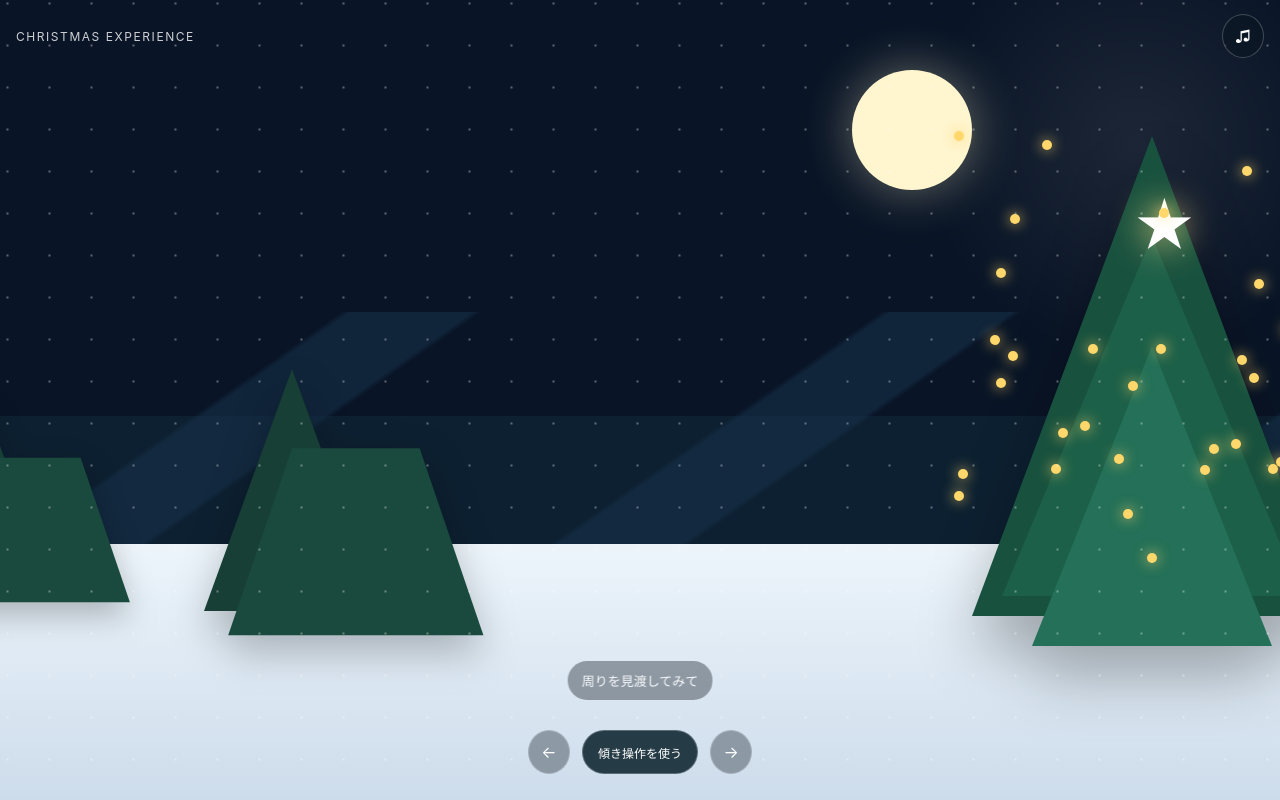
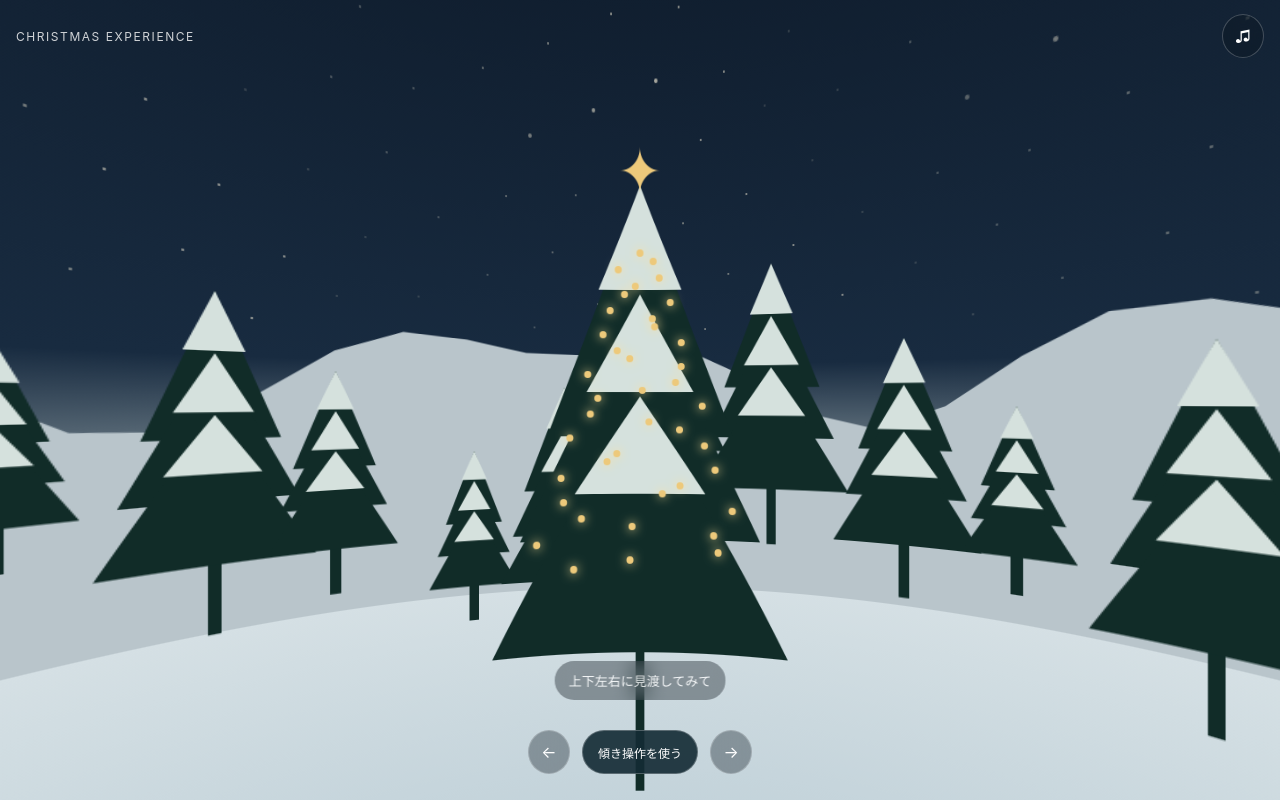
Before and after one commit to aomamekuru0529-boop/kurumi-project, a website with bundled scripts: page index.html in a window 1280 px wide. Both pictures are taken after a click on the button "体験をはじめる". Built offline with nearby package versions, Linux system fonts and the light colour scheme.

Commit message:
Replace flat panorama with gyro-enabled spherical virtual tour

```diff
--- a/app.js
+++ b/app.js
@@ -1,3 +1,4 @@
+import { Tour } from './tour.js';
 import { config } from './config.js';
 import { types, questions, resultIndex, shareUrl } from './experience.js';
 import { fairySvg } from './fairy.js';
@@ -32,25 +33,33 @@ async function toggleSound(){try{await music.setEnabled(!music.enabled);}catch{t
 for(const id of ['#soundBtn','#soundBtn2','#soundBtn3'])$(id).onclick=toggleSound;
 document.addEventListener('visibilitychange',()=>{if(document.hidden)music.stop();else if(music.enabled)void music.setEnabled(true).catch(()=>{music.enabled=false;syncSound()});});
 
-const viewport=$('#viewport'),world=$('#world'),orb=$('#fairyOrb');
-function maxPan(){return Math.max(0,world.offsetWidth-viewport.clientWidth);}
-function setView(x){state.view=Math.max(0,Math.min(maxPan(),x));world.style.transform=`translateX(${-state.view}px)`;checkFairy();}
-function initialPan(){
-  orb.style.left='';const width=viewport.clientWidth,left=Math.max(orb.offsetLeft,width+80);orb.style.left=`${left}px`;world.style.minWidth=`${left+width}px`;
-  const center=width<=760?1460:1680;setView(Math.min(Math.max(0,center-width/2),left-width-80));state.gyroBase=null;
-}
+const viewport=$('#viewport'),orb=$('#fairyOrb');
+const tour=new Tour(viewport,orb,()=>checkFairy());
+function viewScale(){return 2*Math.atan(viewport.clientWidth/viewport.clientHeight*.7);}
+function setView(x){state.view=x;tour.set(x/viewport.clientWidth*viewScale());}
+function initialPan(){state.view=0;tour.set(0,0);state.gyroBase=null;}
 function checkFairy(){
   if(state.phase!=='world'||state.found)return;
   const r=orb.getBoundingClientRect(),width=viewport.clientWidth;
-  if(r.right>width*.15&&r.left<width*.85){state.found=true;orb.tabIndex=0;$('#fairySpeech').textContent='あ、見つけてくれた！ 待ってたよ！';for(const id of ['#fairySpeech','#tapLabel','#tapRing'])$(id).style.display='block';$('.hint').textContent='妖精をタップしてみて';announce('妖精を見つけました。妖精をタップして工房へ進みましょう。');}
+  if(orb.style.visibility==='visible'&&r.right>width*.15&&r.left<width*.85&&r.top>80&&r.bottom<viewport.clientHeight-120){state.found=true;orb.tabIndex=0;$('#fairySpeech').textContent='あ、見つけてくれた！ 待ってたよ！';for(const id of ['#fairySpeech','#tapLabel','#tapRing'])$(id).style.display='block';$('.hint').textContent='妖精をタップしてみて';announce('妖精を見つけました。妖精をタップして工房へ進みましょう。');}
 }
-viewport.addEventListener('pointerdown',e=>{if(state.traveling||state.phase!=='world'||e.target.closest('#fairyOrb'))return;state.drag={x:e.clientX,view:state.view};viewport.setPointerCapture(e.pointerId);});
-viewport.addEventListener('pointermove',e=>{if(state.drag)setView(state.drag.view+(state.drag.x-e.clientX)*1.15);});
+viewport.addEventListener('pointerdown',e=>{if(state.traveling||state.phase!=='world'||e.target.closest('#fairyOrb'))return;state.drag={x:e.clientX,y:e.clientY,view:state.view,pitch:tour.pitch};viewport.setPointerCapture(e.pointerId);});
+viewport.addEventListener('pointermove',e=>{if(state.drag){state.view=state.drag.view+(state.drag.x-e.clientX)*1.15;tour.set(state.view/viewport.clientWidth*viewScale(),state.drag.pitch+(e.clientY-state.drag.y)/viewport.clientHeight*1.4);}});
 for(const event of ['pointerup','pointercancel','lostpointercapture'])viewport.addEventListener(event,()=>{state.drag=null;state.gyroBase=null;});
 function pan(amount){if(state.phase==='world'&&!state.traveling){setView(state.view+amount);state.gyroBase=null;}}
 $('#lookLeft').onclick=()=>pan(-viewport.clientWidth*.55);$('#lookRight').onclick=()=>pan(viewport.clientWidth*.55);
-viewport.addEventListener('keydown',e=>{if(e.key==='ArrowRight'||e.key==='ArrowLeft'){e.preventDefault();pan((e.key==='ArrowRight'?1:-1)*viewport.clientWidth*.3);}});
-function onOrientation(e){if(!state.gyro||state.phase!=='world'||state.traveling||state.drag||typeof e.gamma!=='number')return;if(state.gyroBase===null){state.gyroBase=e.gamma;state.gyroView=state.view;}setView(state.gyroView+(e.gamma-state.gyroBase)*18);}
+viewport.addEventListener('keydown',e=>{if(['ArrowRight','ArrowLeft','ArrowUp','ArrowDown'].includes(e.key)){e.preventDefault();if(e.key==='ArrowRight'||e.key==='ArrowLeft')pan((e.key==='ArrowRight'?1:-1)*viewport.clientWidth*.3);else{tour.set(tour.yaw,tour.pitch+(e.key==='ArrowUp'?1:-1)*.22);state.gyroBase=null;}}});
+const angleDelta=(a,b)=>((a-b+540)%360)-180;
+function onOrientation(e){
+  if(!state.gyro||state.phase!=='world'||state.traveling||state.drag)return;
+  if(![e.alpha,e.beta,e.gamma].some(v=>typeof v==='number'&&Number.isFinite(v)))return;
+  const current={alpha:e.alpha??0,beta:e.beta??0,gamma:e.gamma??0};
+  if(state.gyroBase===null){state.gyroBase={...current,yaw:tour.yaw,pitch:tour.pitch};return;}
+  const base=state.gyroBase,screenAngle=(screen.orientation?.angle??window.orientation??0)*Math.PI/180;
+  const beta=angleDelta(current.beta,base.beta),gamma=angleDelta(current.gamma,base.gamma);
+  const yaw=base.yaw+(-angleDelta(current.alpha,base.alpha)+gamma*Math.cos(screenAngle)+beta*Math.sin(screenAngle))*Math.PI/180;
+  state.view=yaw/viewScale()*viewport.clientWidth;tour.set(yaw,base.pitch+(beta*Math.cos(screenAngle)-gamma*Math.sin(screenAngle))*Math.PI/180);
+}
 window.addEventListener('deviceorientation',onOrientation);
 $('#gyroBtn').onclick=async()=>{
   if(state.gyro){state.gyro=false;}else{
@@ -58,10 +67,10 @@ $('#gyroBtn').onclick=async()=>{
   }
   $('#gyroBtn').setAttribute('aria-pressed',String(state.gyro));$('#gyroBtn').textContent=state.gyro?'傾き操作：オン':'傾き操作を使う';
 };
-$('#startBtn').onclick=()=>{show('worldScreen','world');initialPan();focus(viewport);announce('左右に見渡して妖精を探してください。');if($('#soundOptIn').checked)void toggleSound();};
+$('#startBtn').onclick=()=>{show('worldScreen','world');initialPan();focus(viewport);announce('上下左右に見渡して妖精を探してください。');if($('#soundOptIn').checked)void toggleSound();};
 function goToWorkshop(){
   if(!state.found||state.traveling||state.phase!=='world')return;state.traveling=true;$('#fairySpeech').textContent='じゃあ、ついてきて！';$('#tapLabel').style.display='none';$('#tapRing').style.display='none';
-  const start=state.view,target=Math.min(maxPan(),$('.workshop').offsetLeft-viewport.clientWidth*.6),t0=performance.now(),duration=reduced.matches?0:1700;
+  const start=state.view,target=viewport.clientWidth*2.2/viewScale(),t0=performance.now(),duration=reduced.matches?0:1700;
   function frame(t){if(state.phase!=='world')return;const p=duration?Math.min(1,(t-t0)/duration):1;setView(start+(target-start)*(1-(1-p)**3));if(p<1)requestAnimationFrame(frame);else later(()=>{state.traveling=false;show('workshopScreen','quiz');renderQuestion();},250);}
   requestAnimationFrame(frame);
 }
@@ -180,7 +189,8 @@ $('#shareBtn').onclick=()=>busy($('#shareBtn'),async()=>{
   else{try{await navigator.clipboard.writeText(url);downloadBlob(await getExport(),`christmas-fairy-${state.type.id}.png`);toast('カードを保存し、URLをコピーしました。');}catch{$('#shareUrl').value=url;$('#shareDialog').showModal();focus($('#shareUrl'));$('#shareUrl').select();}}
 });
 $('#closeShare').onclick=()=>$('#shareDialog').close();$('#downloadFallback').onclick=()=>$('#saveBtn').click();
-window.addEventListener('resize',()=>{if(state.phase==='world'&&!state.traveling){if(!state.found)initialPan();else setView(state.view);}});
+window.addEventListener('resize',()=>{state.view=tour.yaw/viewScale()*viewport.clientWidth;state.gyroBase=null;tour.render();});
+window.addEventListener('orientationchange',()=>{state.gyroBase=null;});
 for(let i=0;i<16;i++){const mote=document.createElement('i');mote.textContent=i%3?'✦':'✧';mote.style.setProperty('--mote-angle',`${i*360/16}deg`);mote.style.setProperty('--mote-delay',`${i*.19}s`);$('#thankYouMotes').append(mote);}
 for(let i=0;i<34;i++){const dot=document.createElement('i');dot.style.left=`${Math.random()*100}%`;dot.style.top=`${Math.random()*100}%`;$('.ornaments').append(dot);}
 show('intro','intro');syncSound();
--- a/index.html
+++ b/index.html
@@ -19,7 +19,7 @@
     <p class="lead"><span>小さなクリスマスの世界に、</span><span>あなたへのプレゼントを用意しました。</span></p>
     <div class="notice">
       <span class="pill">約3分の、小さな贈り物</span>
-      <span class="pill">指やマウスで見渡せます</span>
+      <span class="pill">360°の世界を見渡せます</span>
     </div>
     <label class="sound-choice"><input type="checkbox" id="soundOptIn" /> ベルの音楽と一緒に楽しむ</label>
     <button id="startBtn" class="primary">体験をはじめる</button>
@@ -30,7 +30,7 @@
 
 <section id="worldScreen" class="screen">
   <div class="topbar"><div class="brand">CHRISTMAS EXPERIENCE</div><button class="iconbtn" id="soundBtn">♪</button></div>
-  <div id="viewport" class="scene-viewport" tabindex="0" role="region" aria-label="クリスマスの世界。左右矢印キー、ドラッグ、左右ボタンで見渡せます">
+  <div id="viewport" class="scene-viewport" tabindex="0" role="region" aria-label="クリスマスの世界。上下左右の矢印キー、ドラッグ、ジャイロで360度見渡せます">
     <div id="world" class="world">
       <div class="moon"></div><div class="mountains"></div><div class="snowbank"></div>
       <div class="village"><div class="house"></div><div class="house"></div><div class="house"></div></div>
@@ -48,7 +48,7 @@
     </div>
   </div>
   <div class="world-controls"><button id="lookLeft" class="iconbtn" aria-label="左を見渡す">←</button><button id="gyroBtn" class="secondary" aria-pressed="false">傾き操作を使う</button><button id="lookRight" class="iconbtn" aria-label="右を見渡す">→</button></div>
-  <div class="hint">周りを見渡してみて</div>
+  <div class="hint">上下左右に見渡してみて</div>
 </section>
 
 <section id="workshopScreen" class="screen workshop-screen">
--- a/styles.css
+++ b/styles.css
@@ -1246,3 +1246,8 @@ body[data-phase="combined"] #combinedCard::before { display:none; }
 .final-card-preview { display:block;width:100%;height:auto;aspect-ratio:4/5;border-radius:18px; }
 #cardPreviewLoading { padding:60px 24px;color:#fff4df; }
 #cardTextFallback:not(.sr-only) { padding:32px;background:#f7f1e5; }
+
+/* Spherical tour uses a projected panorama and a camera-aligned fairy hotspot. */
+#world { display:none; }
+.tour-canvas { position:absolute;inset:0;width:100%;height:100%; }
+#viewport>.fairy-orb { position:absolute; }
--- /dev/null
+++ b/tour.js
@@ -0,0 +1,49 @@
+// Equirectangular panorama projected onto a sphere, with DOM hotspots in the same camera.
+export class Tour {
+  constructor(viewport,orb,onView){
+    this.viewport=viewport;this.orb=orb;this.yaw=0;this.pitch=0;this.onView=onView;
+    this.canvas=document.createElement('canvas');this.canvas.className='tour-canvas';this.canvas.setAttribute('aria-hidden','true');viewport.prepend(this.canvas);viewport.append(orb);
+    const gl=this.canvas.getContext('webgl',{alpha:false,antialias:false});this.gl=gl;
+    if(gl){
+      const shader=(kind,source)=>{const s=gl.createShader(kind);gl.shaderSource(s,source);gl.compileShader(s);if(!gl.getShaderParameter(s,gl.COMPILE_STATUS))throw new Error(gl.getShaderInfoLog(s));return s;};
+      const program=gl.createProgram();gl.attachShader(program,shader(gl.VERTEX_SHADER,'attribute vec2 p;varying vec2 uv;void main(){uv=p;gl_Position=vec4(p,0.,1.);}'));
+      gl.attachShader(program,shader(gl.FRAGMENT_SHADER,`precision mediump float;varying vec2 uv;uniform sampler2D panorama;uniform float yaw,pitch,aspect;void main(){vec3 d=normalize(vec3(uv.x*aspect*.7,uv.y*.7,1.));float cp=cos(pitch),sp=sin(pitch);d=vec3(d.x,d.y*cp+d.z*sp,d.z*cp-d.y*sp);float cy=cos(yaw),sy=sin(yaw);d=vec3(d.x*cy+d.z*sy,d.y,d.z*cy-d.x*sy);vec2 st=vec2(fract(atan(d.x,d.z)/6.2831853+.5),.5-asin(d.y)/3.1415927);gl_FragColor=texture2D(panorama,st);}`));gl.linkProgram(program);gl.useProgram(program);
+      const buffer=gl.createBuffer();gl.bindBuffer(gl.ARRAY_BUFFER,buffer);gl.bufferData(gl.ARRAY_BUFFER,new Float32Array([-1,-1,1,-1,-1,1,-1,1,1,-1,1,1]),gl.STATIC_DRAW);const p=gl.getAttribLocation(program,'p');gl.enableVertexAttribArray(p);gl.vertexAttribPointer(p,2,gl.FLOAT,false,0,0);
+      const texture=gl.createTexture();gl.bindTexture(gl.TEXTURE_2D,texture);gl.texParameteri(gl.TEXTURE_2D,gl.TEXTURE_MIN_FILTER,gl.LINEAR);gl.texParameteri(gl.TEXTURE_2D,gl.TEXTURE_MAG_FILTER,gl.LINEAR);gl.texParameteri(gl.TEXTURE_2D,gl.TEXTURE_WRAP_S,gl.REPEAT);gl.texParameteri(gl.TEXTURE_2D,gl.TEXTURE_WRAP_T,gl.CLAMP_TO_EDGE);gl.texImage2D(gl.TEXTURE_2D,0,gl.RGB,gl.RGB,gl.UNSIGNED_BYTE,this.art());this.uniforms=Object.fromEntries(['yaw','pitch','aspect'].map(k=>[k,gl.getUniformLocation(program,k)]));
+    }else{this.context=this.canvas.getContext('2d');const art=this.art();this.pixels=art.getContext('2d').getImageData(0,0,art.width,art.height);}
+    new ResizeObserver(()=>this.render()).observe(viewport);
+  }
+  art(){
+    const c=document.createElement('canvas');c.width=4096;c.height=2048;const x=c.getContext('2d');
+    const sky=x.createLinearGradient(0,0,0,2048);sky.addColorStop(0,'#030913');sky.addColorStop(.48,'#182b40');sky.addColorStop(.53,'#71818b');sky.addColorStop(.56,'#dce5e8');sky.addColorStop(1,'#8cabbc');x.fillStyle=sky;x.fillRect(0,0,4096,2048);
+    for(let i=0;i<700;i++){x.fillStyle=`rgba(240,233,211,${.2+i%5*.12})`;x.beginPath();x.arc(i*173%4096,90+i*83%870,i%7===0?2:1,0,7);x.fill();}
+    x.fillStyle='#b9c5cb';x.beginPath();x.moveTo(0,1100);for(let i=0;i<=4096;i+=64)x.lineTo(i,990+Math.sin(i*.009)*42+Math.sin(i*.017)*25);x.lineTo(4096,1230);x.lineTo(0,1230);x.fill();
+    const tree=(a,b,size)=>{x.fillStyle='#112c28';x.fillRect(a-5,b,10,size*.25);for(let n=0;n<3;n++){const y=b-size+n*size*.23,w=size*(.21+n*.06);x.beginPath();x.moveTo(a,y);x.lineTo(a-w,y+size*.55);x.lineTo(a+w,y+size*.55);x.fill();x.fillStyle='#d5e1dd';x.beginPath();x.moveTo(a,y);x.lineTo(a-w*.45,y+size*.22);x.lineTo(a+w*.45,y+size*.22);x.fill();x.fillStyle='#112c28';}};
+    for(let i=0;i<36;i++)tree((i*233)%4096,1120+(i%3)*50,140+(i%4)*35);
+    const house=(a,b,w,color)=>{x.fillStyle=color;x.fillRect(a,b,w,w*.7);x.fillStyle='#33262a';x.beginPath();x.moveTo(a-16,b);x.lineTo(a+w*.5,b-w*.45);x.lineTo(a+w+16,b);x.fill();x.strokeStyle='#e7e9dc';x.lineWidth=9;x.beginPath();x.moveTo(a-16,b);x.lineTo(a+w*.5,b-w*.45);x.lineTo(a+w+16,b);x.stroke();x.fillStyle='#f0c57a';x.shadowColor='#eec270';x.shadowBlur=20;for(let j=0;j<3;j++)x.fillRect(a+18+j*w*.28,b+22,w*.12,w*.18);x.shadowBlur=0;x.fillStyle='#231d21';x.fillRect(a+w*.45,b+w*.35,w*.18,w*.35);};
+    house(440,1050,180,'#67474d');house(690,1070,150,'#5d5849');house(3120,1040,200,'#5a4540');house(3430,1080,170,'#3d514b');
+    tree(2048,1290,500);x.fillStyle='#edc97b';x.font='60px serif';x.textAlign='center';x.fillText('✦',2048,797);for(let i=0;i<40;i++){const y=860+i*9,w=(y-795)*.3;x.beginPath();x.arc(2048+Math.sin(i*2.4)*w,y,4,0,7);x.shadowBlur=12;x.shadowColor='#ffe49a';x.fill();}x.shadowBlur=0;
+    // Snow paths curve around the complete panorama; both edges match.
+    x.strokeStyle='#e6ecec55';x.lineWidth=100;x.beginPath();x.moveTo(0,1640);x.bezierCurveTo(1000,1450,2400,1390,4096,1640);x.stroke();
+    return c;
+  }
+  set(yaw,pitch=this.pitch){this.yaw=yaw;this.pitch=Math.max(-Math.PI*.47,Math.min(Math.PI*.47,pitch));this.render();}
+  render(){
+    const w=this.viewport.clientWidth,h=this.viewport.clientHeight;if(!w||!h)return;
+    if(this.gl){const d=Math.min(devicePixelRatio||1,1.5);const rw=Math.round(w*d),rh=Math.round(h*d);if(this.canvas.width!==rw||this.canvas.height!==rh){this.canvas.width=rw;this.canvas.height=rh;}const g=this.gl;g.viewport(0,0,this.canvas.width,this.canvas.height);g.uniform1f(this.uniforms.yaw,this.yaw);g.uniform1f(this.uniforms.pitch,this.pitch);g.uniform1f(this.uniforms.aspect,w/h);g.drawArrays(g.TRIANGLES,0,6);}
+    if(this.context){
+      const rw=240,rh=Math.round(240*h/w);this.canvas.width=rw;this.canvas.height=rh;const frame=this.context.createImageData(rw,rh),src=this.pixels;
+      const cp=Math.cos(this.pitch),sp=Math.sin(this.pitch),cy=Math.cos(this.yaw),sy=Math.sin(this.yaw);
+      for(let j=0;j<rh;j++)for(let i=0;i<rw;i++){
+        const vx=(2*(i+.5)/rw-1)*w/h*.7,vy=(1-2*(j+.5)/rh)*.7,l=Math.hypot(vx,vy,1);
+        const px=vx/l,py=(vy*cp+sp)/l,pz=(cp-vy*sp)/l;
+        const u=((Math.atan2(px*cy+pz*sy,pz*cy-px*sy)/(2*Math.PI)+.5)%1+1)%1,v=.5-Math.asin(py)/Math.PI;
+        const from=(Math.min(src.height-1,Math.floor(v*src.height))*src.width+Math.floor(u*src.width))*4,to=(j*rw+i)*4;
+        frame.data[to]=src.data[from];frame.data[to+1]=src.data[from+1];frame.data[to+2]=src.data[from+2];frame.data[to+3]=255;
+      }this.context.putImageData(frame,0,0);
+    }
+    const delta=1.15-this.yaw;const dx=Math.sin(delta),z=Math.cos(delta),y=.03;const cy=Math.cos(this.pitch),sy=Math.sin(this.pitch),vy=y*cy-z*sy,vz=z*cy+y*sy;
+    const visible=vz>0;const px=visible?w/2+dx/vz*h/1.4:w+200,py=visible?h/2-vy/vz*h/1.4:h/2;
+    this.orb.style.left=`${px-31}px`;this.orb.style.top=`${py-31}px`;this.orb.style.visibility=visible&&px>-100&&px<w+100&&py>-100&&py<h+100?'visible':'hidden';this.onView?.();
+  }
+}
```
Also changed, not shown: REVIEW.md (+2 -2 lines), tests/browser.test.mjs (+14 -0 lines), README.md.
